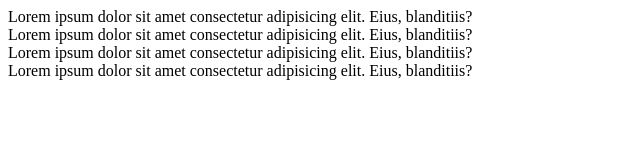
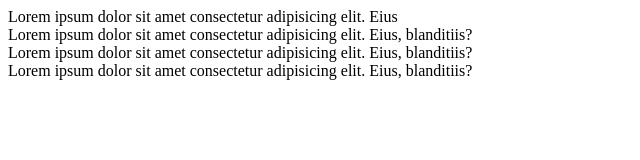
Before and after one commit to BogdanNakai/Git, a plain HTML site: page index.html in a window 1280 px wide. Shown: the whole page, without its empty margins (0-640 px from the left). Drawn offline with Linux system fonts and the light colour scheme.

Commit message:
Delete word

```diff
--- a/index.html
+++ b/index.html
@@ -7,7 +7,7 @@
 	<title>Document</title>
 </head>
 <body>
-	<div class="home-1">Lorem ipsum dolor sit amet consectetur adipisicing elit. Eius, blanditiis?</div>
+	<div class="home-1">Lorem ipsum dolor sit amet consectetur adipisicing elit. Eius</div>
 	<div class="home-2">Lorem ipsum dolor sit amet consectetur adipisicing elit. Eius, blanditiis?</div>
 	<div class="home-3">Lorem ipsum dolor sit amet consectetur adipisicing elit. Eius, blanditiis?</div>
 	<div class="home-4">Lorem ipsum dolor sit amet consectetur adipisicing elit. Eius, blanditiis?</div>
```
